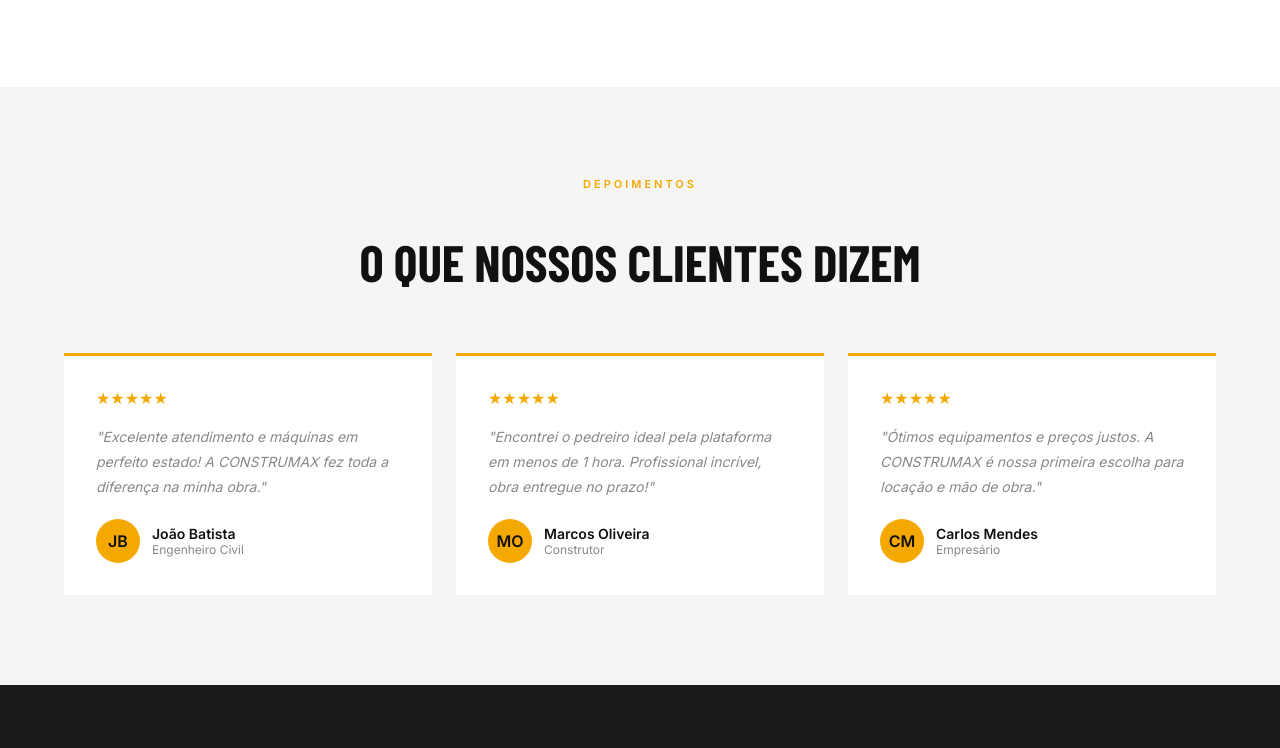
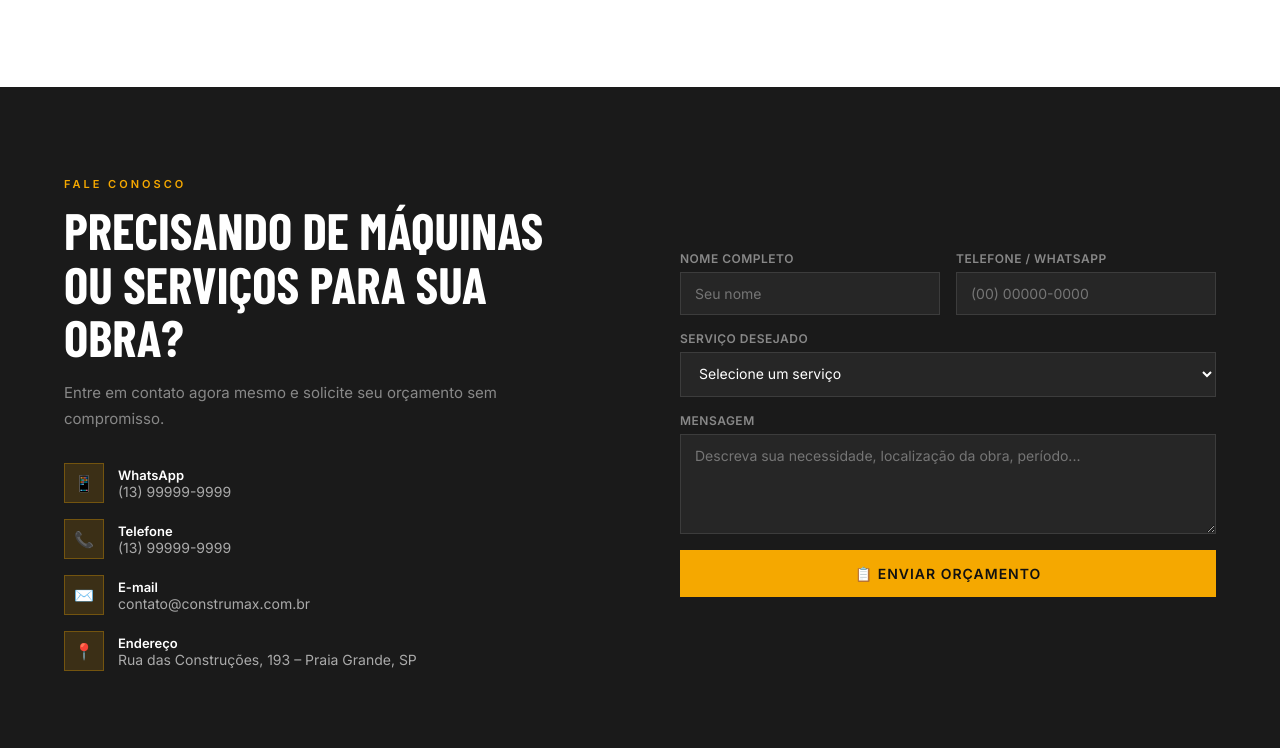
Before and after one commit to Nicholas0009OLa/CONTRUMAX.OFC, a plain HTML site: page index.html in a window 1280 px wide. Shown: the part 4392-5140 px from the top of the page. Drawn offline with nearby package versions, Linux system fonts and the light colour scheme; no server answers; a web font is replaced by a local one.

Commit message:
little fixes

```diff
--- a/index.html
+++ b/index.html
@@ -377,17 +377,7 @@
   </div>
 </section>
 
-<section class="testimonials">
-  <div class="section-header" style="justify-content:center;text-align:center;flex-direction:column;align-items:center;">
-    <div class="section-label">Depoimentos</div>
-    <h2 class="section-title">O que nossos clientes dizem</h2>
-  </div>
-  <div class="testimonials-grid">
-    <div class="testimonial"><div class="stars">★★★★★</div><p>"Excelente atendimento e máquinas em perfeito estado! A CONSTRUMAX fez toda a diferença na minha obra."</p><div class="testimonial-author"><div class="author-avatar">JB</div><div><div class="author-name">João Batista</div><div class="author-role">Engenheiro Civil</div></div></div></div>
-    <div class="testimonial"><div class="stars">★★★★★</div><p>"Encontrei o pedreiro ideal pela plataforma em menos de 1 hora. Profissional incrível, obra entregue no prazo!"</p><div class="testimonial-author"><div class="author-avatar">MO</div><div><div class="author-name">Marcos Oliveira</div><div class="author-role">Construtor</div></div></div></div>
-    <div class="testimonial"><div class="stars">★★★★★</div><p>"Ótimos equipamentos e preços justos. A CONSTRUMAX é nossa primeira escolha para locação e mão de obra."</p><div class="testimonial-author"><div class="author-avatar">CM</div><div><div class="author-name">Carlos Mendes</div><div class="author-role">Empresário</div></div></div></div>
-  </div>
-</section>
+
 
 <section class="contact" id="contato">
   <div>
@@ -463,7 +453,6 @@
   </div>
   <div class="footer-bottom">
     <p>© 2024 CONSTRUMAX. Todos os direitos reservados.</p>
-    <p>Desenvolvido com <span>♥</span> para o seu success!</p>
   </div>
 </footer>
 
```
